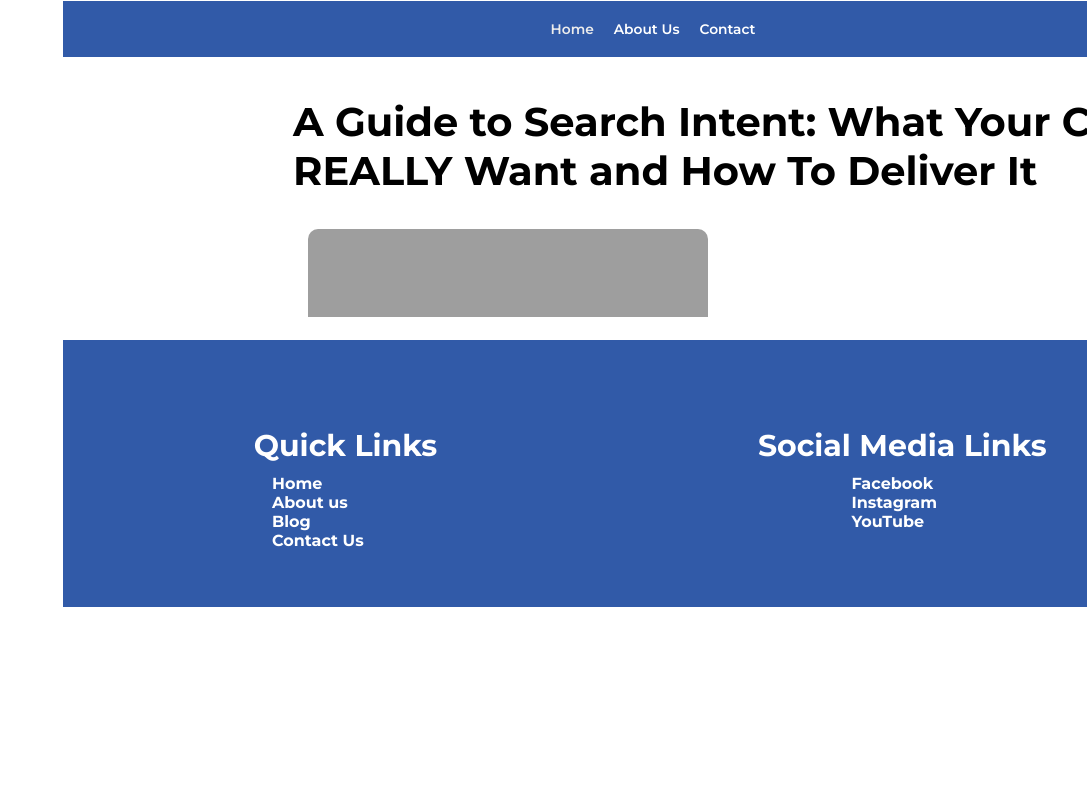
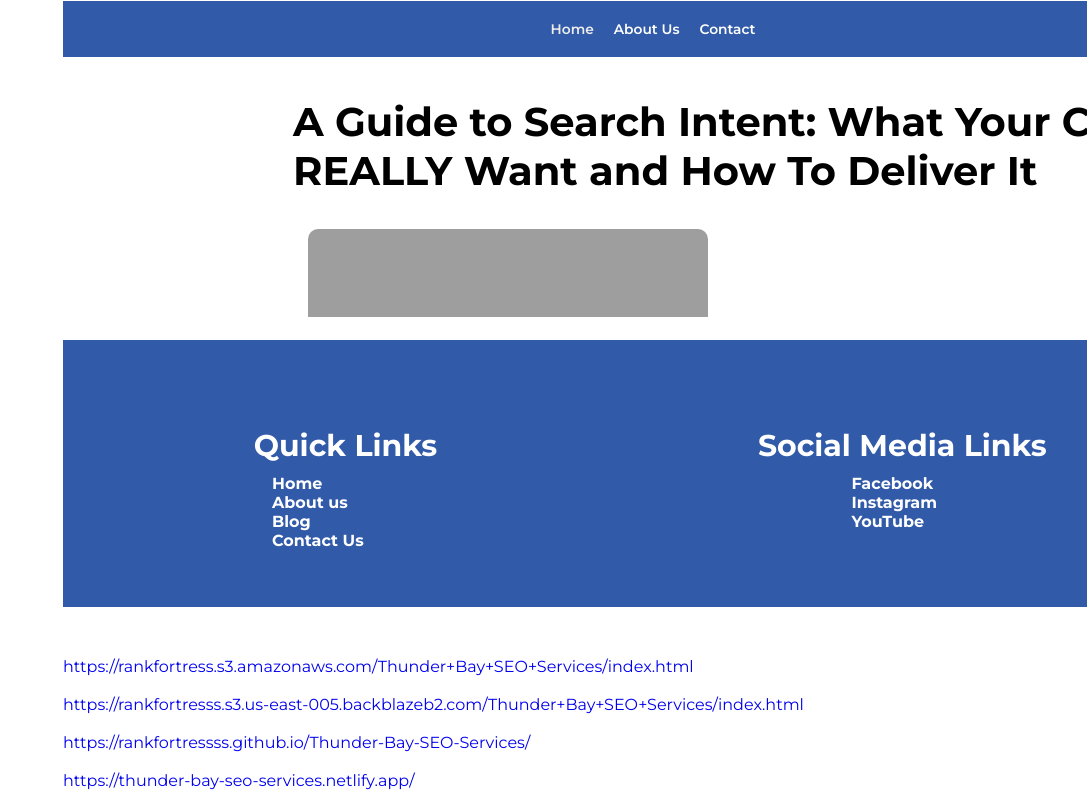
Before and after one commit to rankfortressss/Thunder-Bay-SEO-Services, a plain HTML site: page index.html in a window 1280 px wide. Shown: the part 4583-5392 px from the top of the page, without its empty margins (193-1280 px from the left). Drawn offline with Linux system fonts and the light colour scheme.

Commit message:
Add files via upload

```diff
--- a/index.html
+++ b/index.html
@@ -112,13 +112,13 @@
             </section>
             <!--Links-->
             <section>
-                <a target="_bLank" href=""></a><br>
+                <a target="_bLank" href="https://rankfortress.s3.amazonaws.com/Thunder+Bay+SEO+Services/index.html">https://rankfortress.s3.amazonaws.com/Thunder+Bay+SEO+Services/index.html</a><br>
                 <br>
-                <a target="_bLank" href=""></a><br>
+                <a target="_bLank" href="https://rankfortresss.s3.us-east-005.backblazeb2.com/Thunder+Bay+SEO+Services/index.html">https://rankfortresss.s3.us-east-005.backblazeb2.com/Thunder+Bay+SEO+Services/index.html</a><br>
                 <br>
-                <a target="_bLank" href=""></a><br>
+                <a target="_bLank" href="https://rankfortressss.github.io/Thunder-Bay-SEO-Services/">https://rankfortressss.github.io/Thunder-Bay-SEO-Services/</a><br>
                 <br>
-                <a target="_bLank" href=""></a><br>
+                <a target="_bLank" href="https://thunder-bay-seo-services.netlify.app/">https://thunder-bay-seo-services.netlify.app/</a><br>
                 <br>
             </section>
 
```
